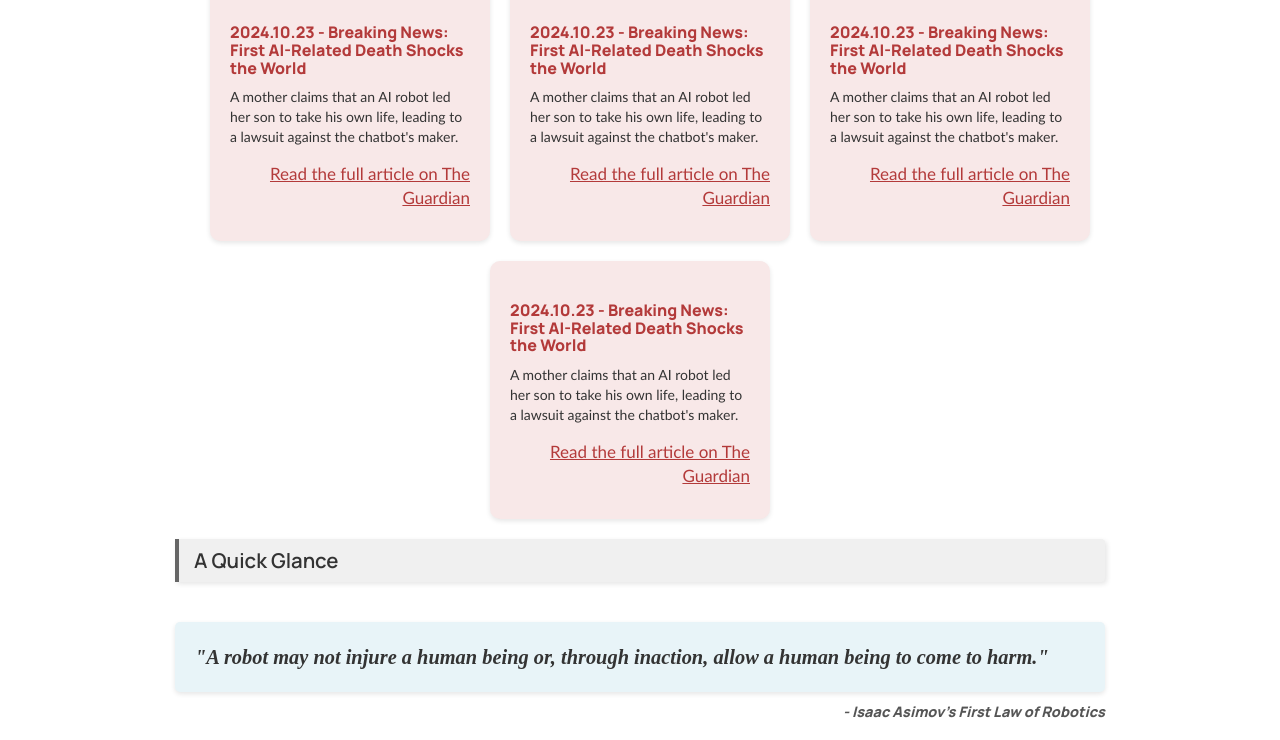
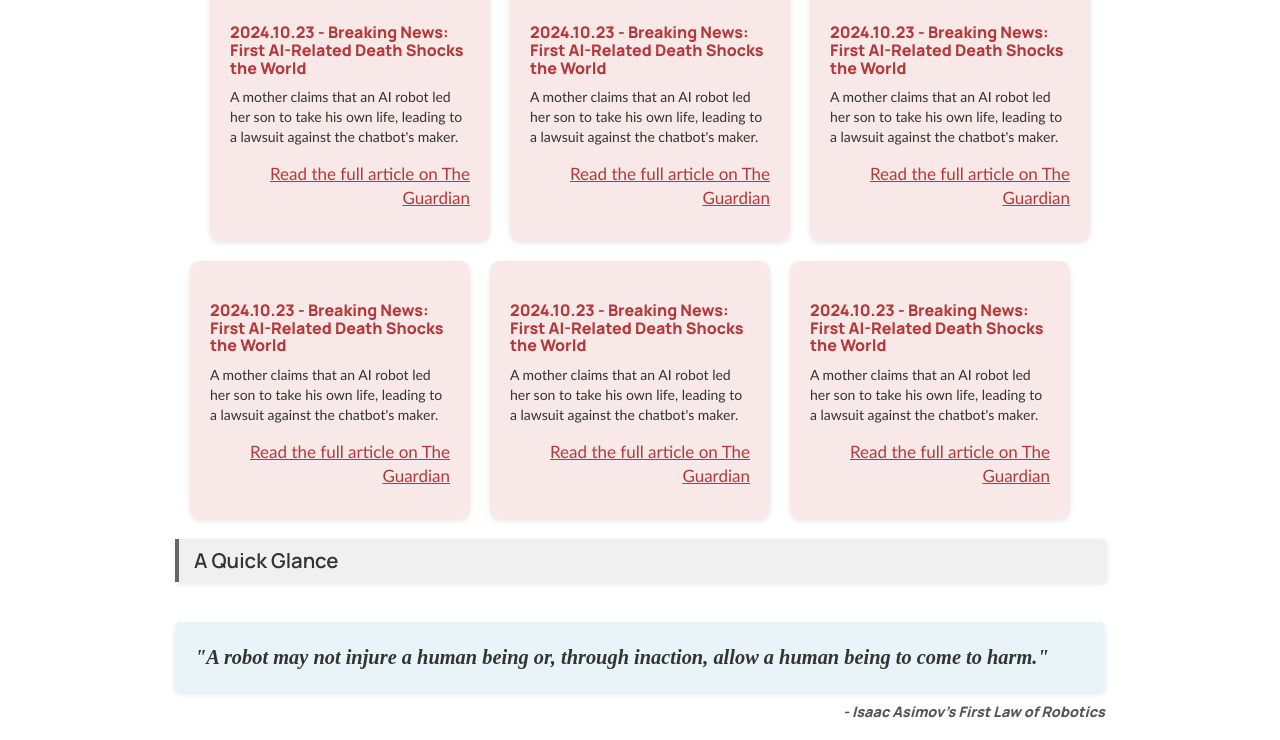
Before and after one commit to gongzir1/vem.github.io, a plain HTML site: page index.html in a window 1280 px wide. Shown: the part 356-1096 px from the top of the page. Drawn offline with Linux system fonts and the light colour scheme; grey boxes are pictures that could not be loaded; some icons are missing.

Commit message:
update-news2

```diff
--- a/index.html
+++ b/index.html
@@ -733,6 +733,24 @@
       </p>
     </div>
 
+    <div class="news-box">
+      <h3>2024.10.23 - Breaking News: First AI-Related Death Shocks the World</h3>
+      <p>A mother claims that an AI robot led her son to take his own life, leading to a lawsuit against the chatbot's maker.</p>
+      <p class="link">
+        <a href="https://www.theguardian.com/technology/2024/oct/23/character-ai-chatbot-sewell-setzer-death" target="_blank">
+          Read the full article on The Guardian
+        </a>
+      </p>
+    </div>
+    <div class="news-box">
+      <h3>2024.10.23 - Breaking News: First AI-Related Death Shocks the World</h3>
+      <p>A mother claims that an AI robot led her son to take his own life, leading to a lawsuit against the chatbot's maker.</p>
+      <p class="link">
+        <a href="https://www.theguardian.com/technology/2024/oct/23/character-ai-chatbot-sewell-setzer-death" target="_blank">
+          Read the full article on The Guardian
+        </a>
+      </p>
+    </div>
     <div class="news-box">
       <h3>2024.10.23 - Breaking News: First AI-Related Death Shocks the World</h3>
       <p>A mother claims that an AI robot led her son to take his own life, leading to a lawsuit against the chatbot's maker.</p>
```
